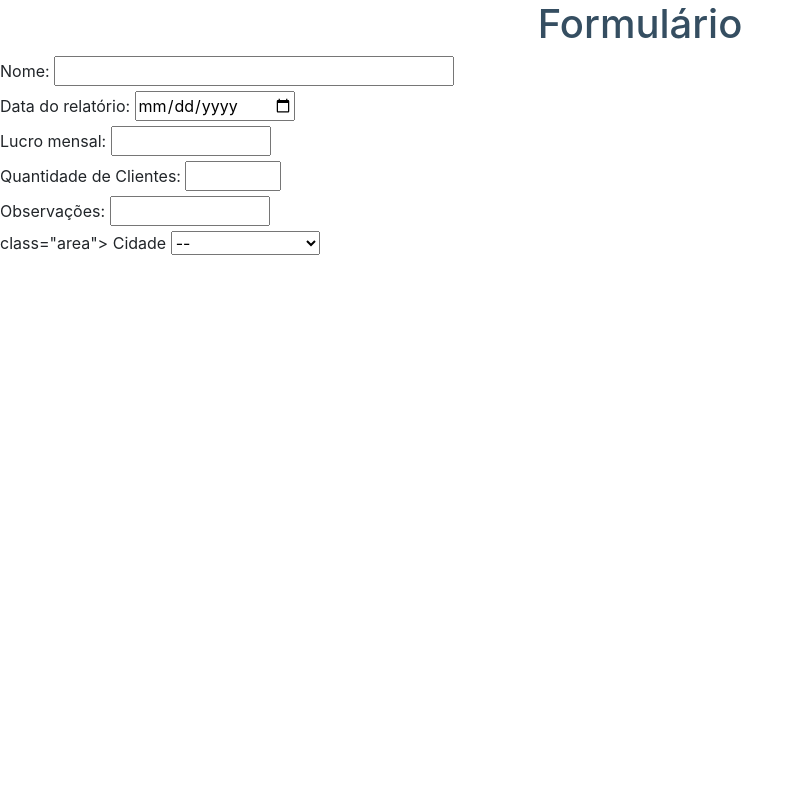
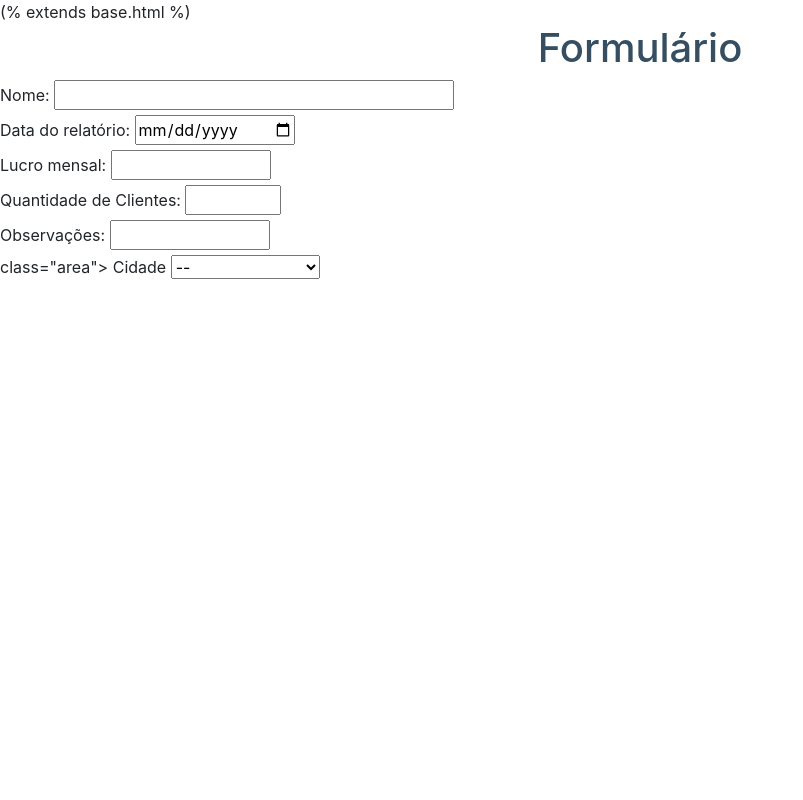
Before and after one commit to ifpb-sr/sisriso, a Flask app: template templates/Relatorio.html in a window 1280 px wide. Shown: the whole page, without its empty margins (0-803 px from the left). Run offline with Flask 2, Linux system fonts and the light colour scheme; the template is opened without the code that fills it, so the values that code supplies are empty; parts of the project's set-up code (start-up, migrations or seed data) failed here and were passed over; some libraries are stand-ins or nearby versions.

Commit message:
Update Relatorio.html

```diff
--- a/templates/Relatorio.html
+++ b/templates/Relatorio.html
@@ -1,3 +1,5 @@
+(% extends base.html %)
+
 <!DOCTYPE html>
 <html lang="pt-br">
 <head>
```
